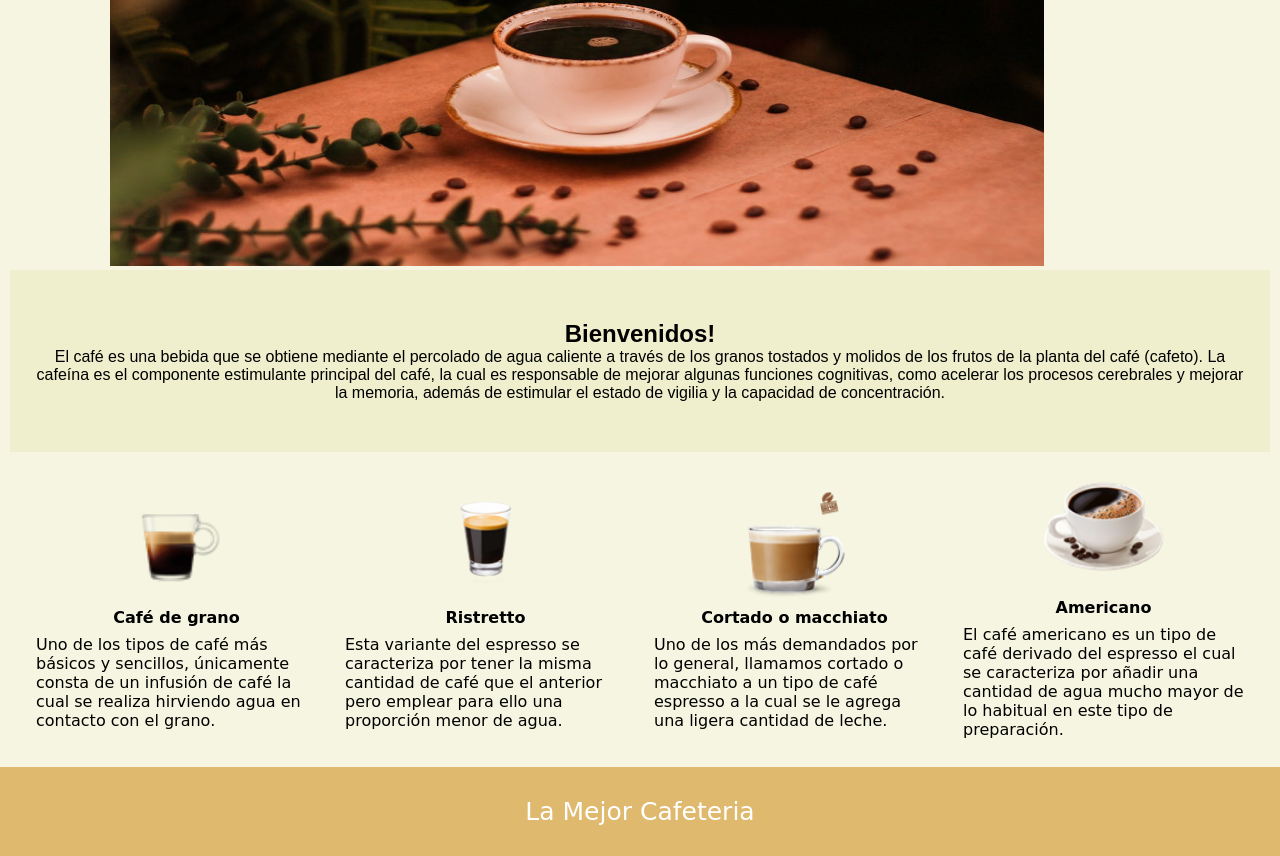
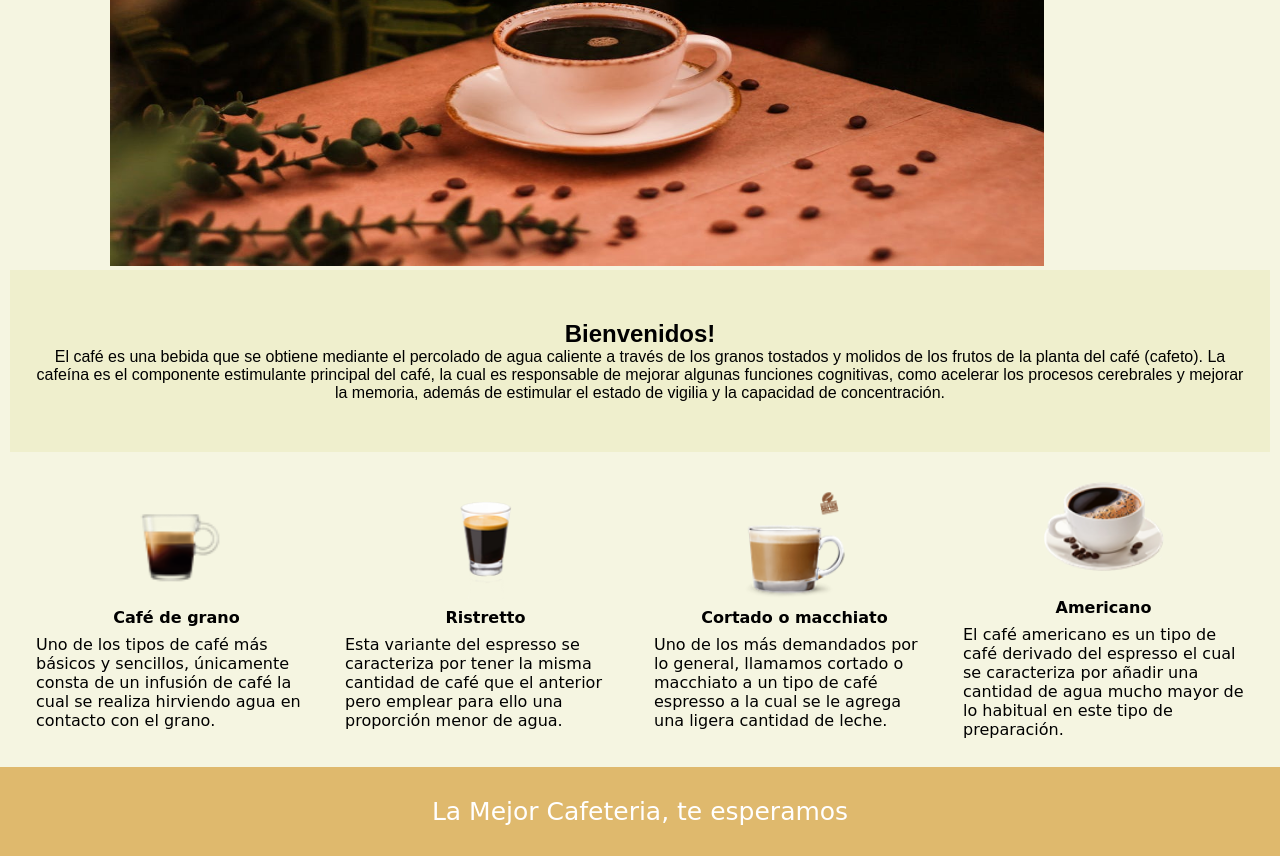
Before and after one commit to NatykR/Tarea4, a plain HTML site: page index.html in a window 1280 px wide. Shown: the part 284-1140 px from the top of the page. Drawn offline with Linux system fonts and the light colour scheme; a web font is replaced by a local one.

Commit message:
Commit 2 naty
Se agrega descripcion en footer

```diff
--- a/index.html
+++ b/index.html
@@ -99,7 +99,7 @@
       </section>
     </main>
    <footer class="footer">
-    <p>La Mejor Cafeteria</p>
+    <p>La Mejor Cafeteria, te esperamos</p>
    </footer>
   </body>
 </html>
```
